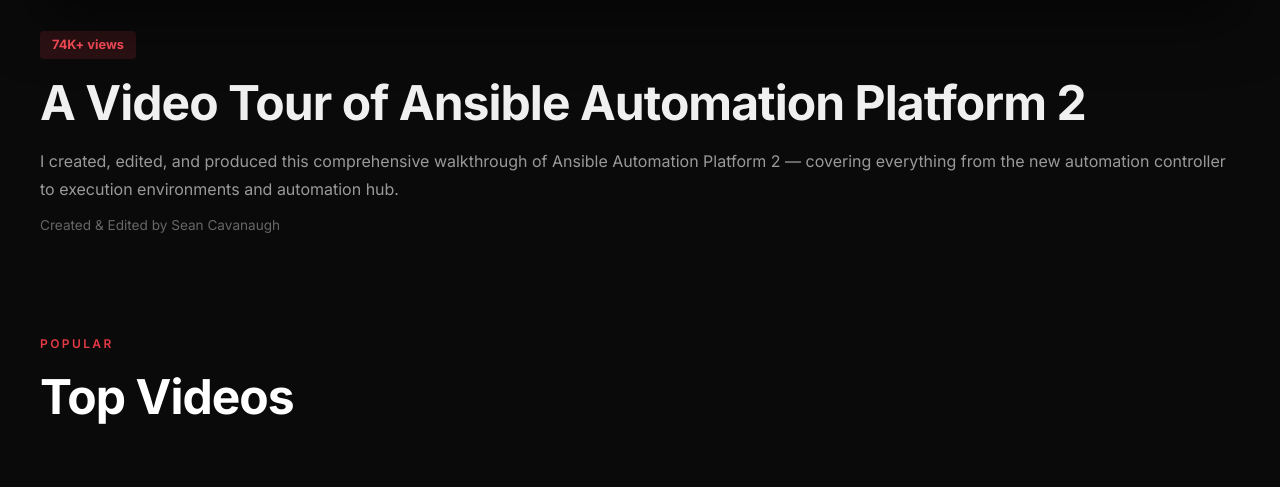
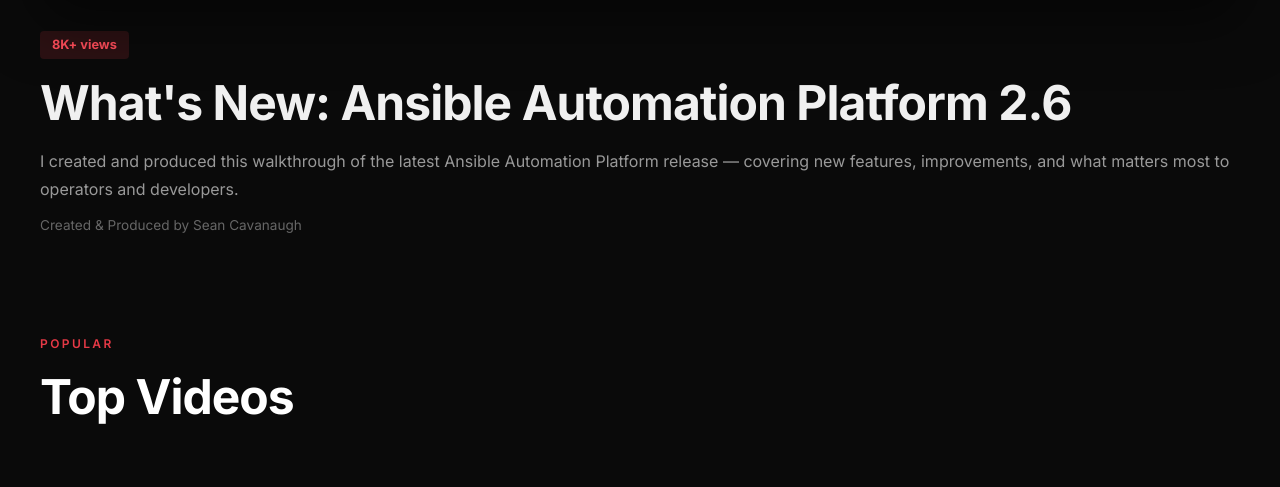
Before and after one commit to IPvSean/cavanaugh.pro, a Jekyll site: the page built from pages/videos.html, in a window 1280 px wide and 1400 px high, scrolled down 939 px. Shown: the part 223-710 px from the top of the window. Built offline with Jekyll 4.4.1, drawn with Linux system fonts in a browser that asks for light colours; some of the changed text lies outside the part shown.

Commit message:
Swap featured video to AAP 2.6 for better production value
AAP 2.6 video (8K views) is now the featured embed on both the
Videos page and homepage. The AAP 2 tour (74K views) moves to
the Top Videos grid so it stays visible.

Co-authored-by: Cursor <cursoragent@cursor.com>

```diff
--- a/pages/videos.html
+++ b/pages/videos.html
@@ -21,13 +21,13 @@ permalink: /videos/
     <!-- Featured Video -->
     <div class="video-featured fade-in">
       <div class="video-embed">
-        <iframe src="https://www.youtube.com/embed/7GJjhZoYEus" title="A Video Tour of Ansible Automation Platform 2" frameborder="0" allow="accelerometer; autoplay; clipboard-write; encrypted-media; gyroscope; picture-in-picture" allowfullscreen loading="lazy"></iframe>
+        <iframe src="https://www.youtube.com/embed/aHw2qyD9NOY" title="What's New: Ansible Automation Platform 2.6" frameborder="0" allow="accelerometer; autoplay; clipboard-write; encrypted-media; gyroscope; picture-in-picture" allowfullscreen loading="lazy"></iframe>
       </div>
       <div class="video-featured-info">
-        <span class="video-views">74K+ views</span>
-        <h2>A Video Tour of Ansible Automation Platform 2</h2>
-        <p>I created, edited, and produced this comprehensive walkthrough of Ansible Automation Platform 2 — covering everything from the new automation controller to execution environments and automation hub.</p>
-        <span class="video-year">Created &amp; Edited by Sean Cavanaugh</span>
+        <span class="video-views">8K+ views</span>
+        <h2>What's New: Ansible Automation Platform 2.6</h2>
+        <p>I created and produced this walkthrough of the latest Ansible Automation Platform release — covering new features, improvements, and what matters most to operators and developers.</p>
+        <span class="video-year">Created &amp; Produced by Sean Cavanaugh</span>
       </div>
     </div>
 
@@ -37,6 +37,20 @@ permalink: /videos/
     </div>
 
     <div class="videos-grid">
+      <a href="https://youtu.be/7GJjhZoYEus" target="_blank" rel="noopener" class="video-card">
+        <div class="video-card-thumb">
+          <img src="https://img.youtube.com/vi/7GJjhZoYEus/maxresdefault.jpg" alt="A Video Tour of Ansible Automation Platform 2" loading="lazy">
+          <div class="play-btn">
+            <svg viewBox="0 0 24 24"><polygon points="5,3 19,12 5,21"/></svg>
+          </div>
+          <span class="video-views-badge">74K views</span>
+        </div>
+        <div class="video-card-body">
+          <h3>A Video Tour of Ansible Automation Platform 2</h3>
+          <p>Created &amp; Edited by Sean Cavanaugh</p>
+        </div>
+      </a>
+
       <a href="https://youtu.be/wXUgYfZKMHU" target="_blank" rel="noopener" class="video-card">
         <div class="video-card-thumb">
           <img src="https://img.youtube.com/vi/wXUgYfZKMHU/maxresdefault.jpg" alt="Five great use cases for Ansible Network Automation" loading="lazy">
@@ -79,19 +93,6 @@ permalink: /videos/
         </div>
       </a>
 
-      <a href="https://youtu.be/aHw2qyD9NOY" target="_blank" rel="noopener" class="video-card">
-        <div class="video-card-thumb">
-          <img src="https://img.youtube.com/vi/aHw2qyD9NOY/maxresdefault.jpg" alt="What's new: Ansible Automation Platform 2.6" loading="lazy">
-          <div class="play-btn">
-            <svg viewBox="0 0 24 24"><polygon points="5,3 19,12 5,21"/></svg>
-          </div>
-          <span class="video-views-badge">8K+ views</span>
-        </div>
-        <div class="video-card-body">
-          <h3>What's New: Ansible Automation Platform 2.6</h3>
-          <p>Created by Sean Cavanaugh</p>
-        </div>
-      </a>
     </div>
 
     <!-- YouTube Shorts -->
```
Also changed, not shown: index.html (+4 -4 lines).
